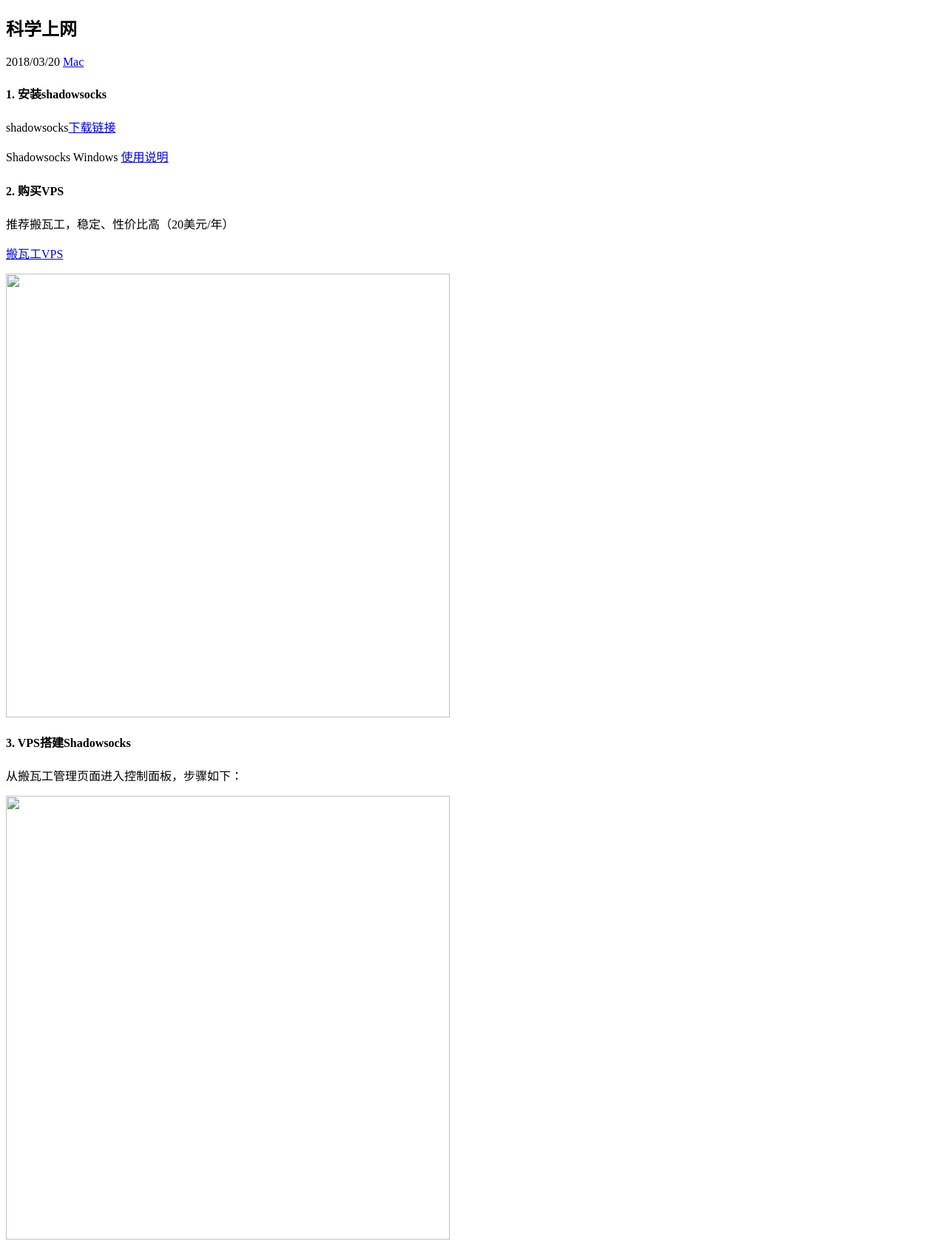
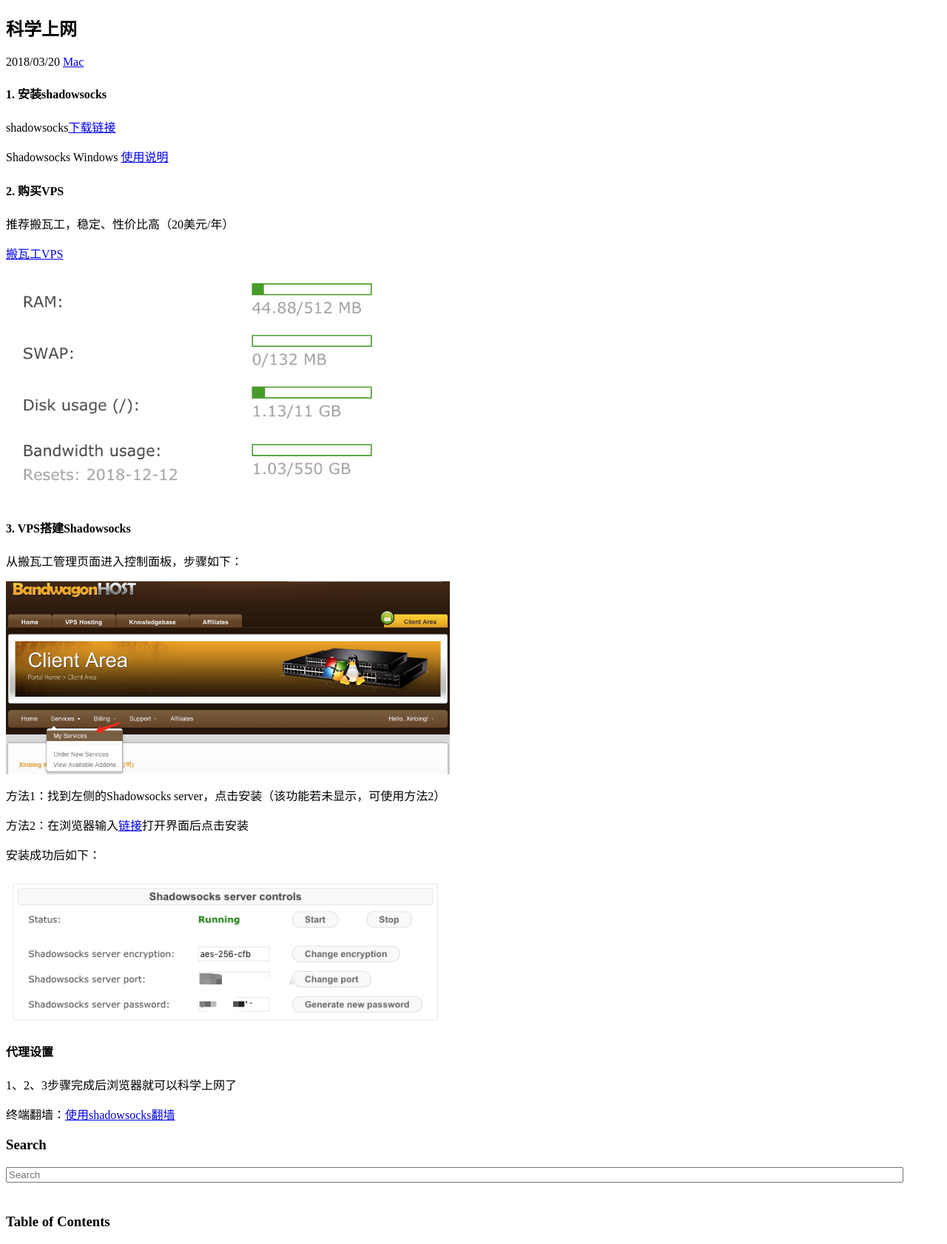
Before and after one commit to weixinbing/weixinbing.github.io, a Jekyll site: the page built from _posts/2018-03-20-18 科学上网.md, in a window 1280 px wide. Shown: the part 108-1790 px from the top of the page at 74% size. Built offline with Jekyll 4.4.1, drawn with Linux system fonts in a browser that asks for light colours; our own code applies the rules of GitHub Pages for plain Markdown files; comment, search, counter and statistics services are not loaded; grey boxes are pictures that could not be loaded.

Commit message:
Update 2018-03-20-18 科学上网.md

```diff
--- a/_posts/2018-03-20-18 科学上网.md
+++ b/_posts/2018-03-20-18 科学上网.md
@@ -27,7 +27,7 @@
 
 
 
-<img src="https://weixinbing.github.io/img/2020-04/20200424093916.png" width="600" />
+<img src="https://weixinbing.github.io/images/blog/科学上网/20200424093916.png" width="600" />
 
 
 
@@ -35,7 +35,7 @@
 
 从搬瓦工管理页面进入控制面板，步骤如下：
 
-<img src="https://weixinbing.github.io/img/2020-04/20200424095610.png" width="600" />
+<img src="https://weixinbing.github.io/images/blog/科学上网/20200424095610.png" width="600" />
 
 
 
@@ -49,7 +49,7 @@
 
 安装成功后如下：
 
-<img src="https://weixinbing.github.io/img/2020-04/20200424095619.png" width="600" />
+<img src="https://weixinbing.github.io/images/blog/科学上网/20200424095619.png" width="600" />
 
 
 
```
